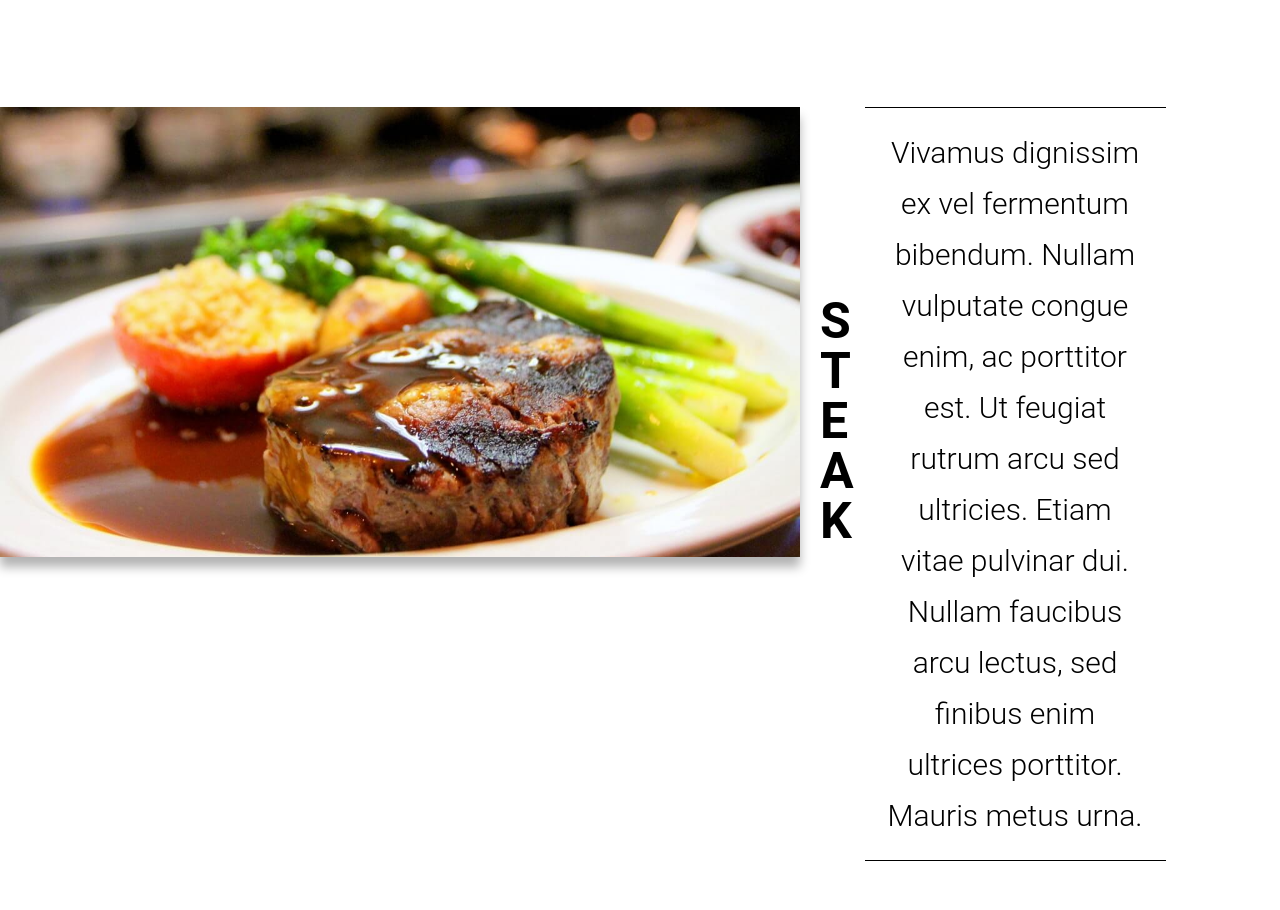
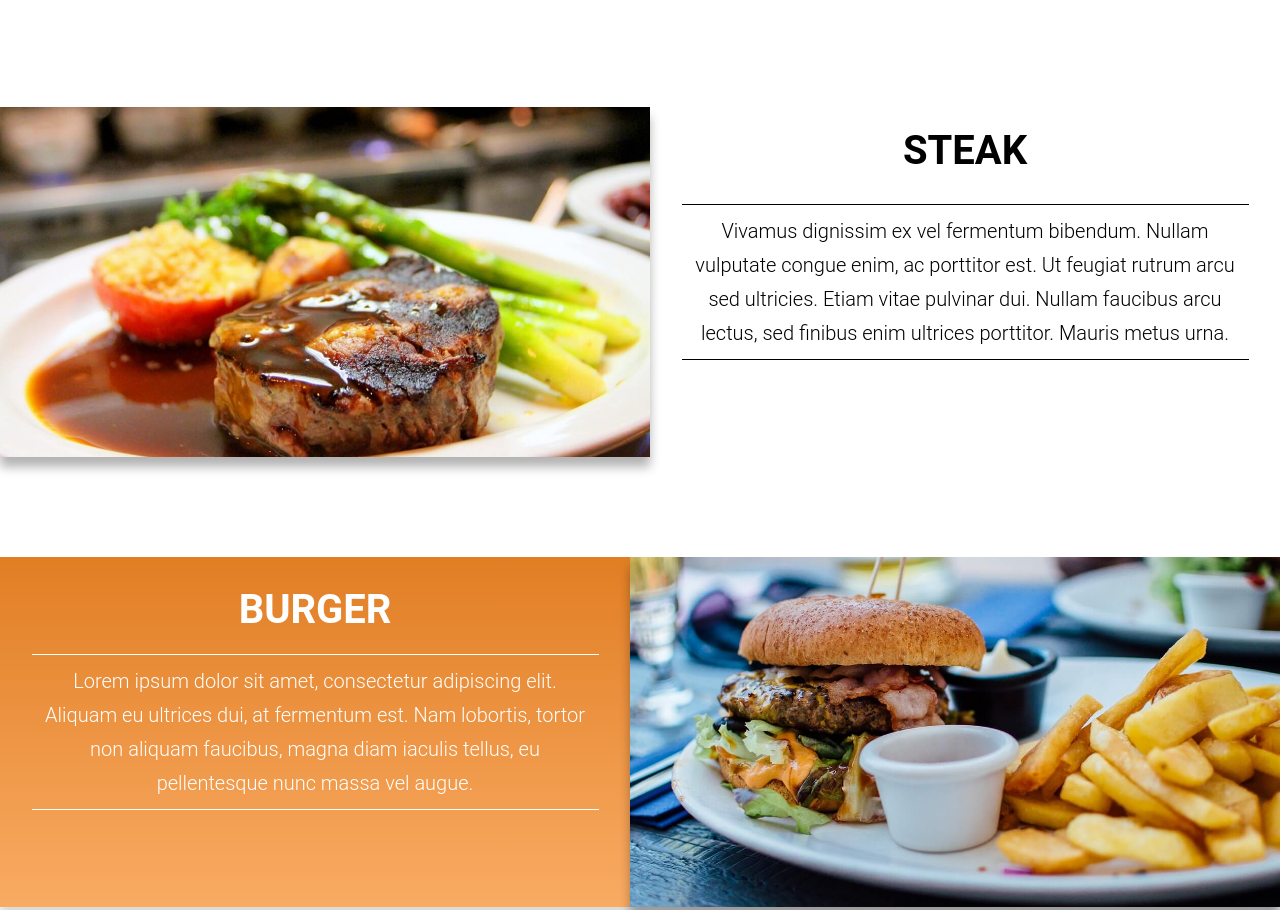
Before and after one commit to NikVogri/restaurant-website, a website: page jedi.html in a window 1280 px wide. Shown: the part 943-1853 px from the top of the page. Drawn offline with nearby package versions, Linux system fonts and the light colour scheme.

Commit message:
finished jedi page

```diff
--- a/sass/base/_typography.scss
+++ b/sass/base/_typography.scss
@@ -18,6 +18,14 @@
      text-transform: uppercase;
      margin-top: 10rem;
      text-align: center;
+
+     @include respond(tab-landplus) {
+         font-size: 35px;
+     }
+
+     @include respond(phone) {
+         font-size: 30px;
+     }
  }
 
  .no-decoration {
--- a/sass/layout/_jediHeader.scss
+++ b/sass/layout/_jediHeader.scss
@@ -23,6 +23,12 @@
         font-weight: 300;
         color: var(--main-white-color);
 
+        @include respond(tab-land) {
+            line-height: 1.1;
+            border-bottom: 3px solid var(--main-white-color);
+        }
+
+
         &::before {
             content: "";
             position: absolute;
@@ -31,6 +37,10 @@
             height: 3px;
             width: 250%;
             background: var(--main-white-color);
+
+            @include respond(tab-land) {
+                content: none;
+            }
         }
 
         &::after {
@@ -41,6 +51,10 @@
             height: 3px;
             width: 250%;
             background: var(--main-white-color);
+
+            @include respond(tab-land) {
+                content: none;
+            }
         }
     }
 }
--- a/sass/layout/_jediPredstavitev.scss
+++ b/sass/layout/_jediPredstavitev.scss
@@ -1,12 +1,24 @@
 .predstavitev__box {
     display: flex;
     padding-bottom: 10rem;
+
+    @include respond(tab-land) {
+        flex-direction: column;
+        padding-bottom: 1rem;
+        margin-bottom: 5rem;
+
+    }
 
     &--orange {
         background: linear-gradient(#E17E24, #F9AB63);
         padding: 0;
         margin-bottom: 10rem;
         box-shadow: 0 1rem 1rem rgba(0, 0, 0, .15);
+
+        @include respond(tab-land) {
+            padding-bottom: 2rem;
+            margin-bottom: 5rem;
+        }
     }
 
     &-img {
@@ -14,6 +26,23 @@
         height: 450px;
         width: 800px;
         box-shadow: 0 1rem 1rem rgba(0, 0, 0, .3);
+
+        @include respond(small-desktop) {
+            height: 350px;
+            width: 650px;
+        }
+
+        @include respond(tab-land) {
+            height: 350px;
+            width: 500px;
+            margin: 0 auto;
+            margin-bottom: 10rem;
+        }
+
+        @include respond(phone) {
+            height: 250px;
+            width: 100%;
+        }
 
         & img {
             height: 100%;
@@ -26,6 +55,10 @@
     &-leva {
         &--reverse {
             order: 1;
+        }
+
+        @include respond(tab-land) {
+            order: 0;
         }
     }
 
@@ -40,20 +73,57 @@
         font-weight: 700;
         line-height: 1;
         position: absolute;
+        text-align: center;
         padding: 0 2rem;
         top: 25%;
         left: 0;
+
+        @include respond(medium-desktop) {
+            left: -4rem;
+            font-size: 40px;
+            padding: 0 1rem;
+            margin-right: 1rem;
+            top: 12.5%;
+            left: 50%;
+            transform: translate(-50%, -50%);
+        }
+
+        @include respond(small-desktop) {
+            padding: 0 .5rem;
+            margin-right: 0 .5rem;
+        }
+
+        @include respond(tab-land) {
+            top: -5rem;
+            width: 100%;
+        }
 
         &--white {
             color: var(--main-white-color);
             top: 20%;
             left: 92%;
+
+
+            @include respond(medium-desktop) {
+                top: 15%;
+                left: 50%;
+                transform: translate(-50%, -50%);
+            }
+
+            @include respond(tab-land) {
+                top: -5rem;
+            }
         }
 
         & span {
             display: flex;
             flex-direction: column;
             align-self: center;
+
+            @include respond(medium-desktop) {
+                display: inline-block;
+            }
+
         }
     }
 
@@ -65,6 +135,24 @@
         padding: 2rem;
         width: 70%;
         position: relative;
+
+        @include respond(medium-desktop) {
+            padding: 1rem;
+            width: 90%;
+            font-size: 25px;
+        }
+
+        @include respond(small-desktop) {
+            font-size: 20px;
+        }
+
+        @include respond(tab-land) {
+            width: 45%;
+        }
+
+        @include respond(phone) {
+            width: 90%;
+        }
 
         &--white {
             color: var(--main-white-color);
--- a/sass/pages/_jedi.scss
+++ b/sass/pages/_jedi.scss
@@ -1,3 +1,11 @@
 .predstavitev {
     padding: 30rem 5rem 5rem 0;
+
+    @include respond(medium-desktop) {
+        padding: 30rem 1rem 1rem 0;
+    }
+
+    @include respond(small-desktop) {
+        padding: 30rem 0 0 0;
+    }
 }
--- a/sass/reusables/_mixins.scss
+++ b/sass/reusables/_mixins.scss
@@ -79,6 +79,14 @@ ORDER: Base + typography > general layout + grid > page layout > components
         }
 
         ; //1400
+    }
+
+    @if $breakpoint==medium-desktop {
+        @media only screen and (max-width: 100em) {
+            @content
+        }
+
+        ; //1600
     }
 
     @if $breakpoint==big-desktop {
```
Also changed, not shown: css/style.css.
